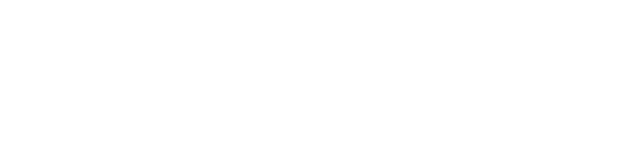
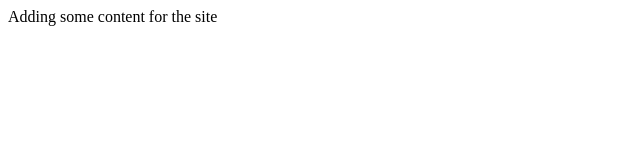
Before and after one commit to seb1989/test2, a plain HTML site: page index.html in a window 1280 px wide. Shown: the whole page, without its empty margins (0-640 px from the left). Drawn offline with Linux system fonts and the light colour scheme.

Commit message:
added content to the container

```diff
--- a/index.html
+++ b/index.html
@@ -1,4 +1,4 @@
 <html>
 <div></div>
-<p></p>
+<p>Adding some content for the site</p>
 </html>
```
